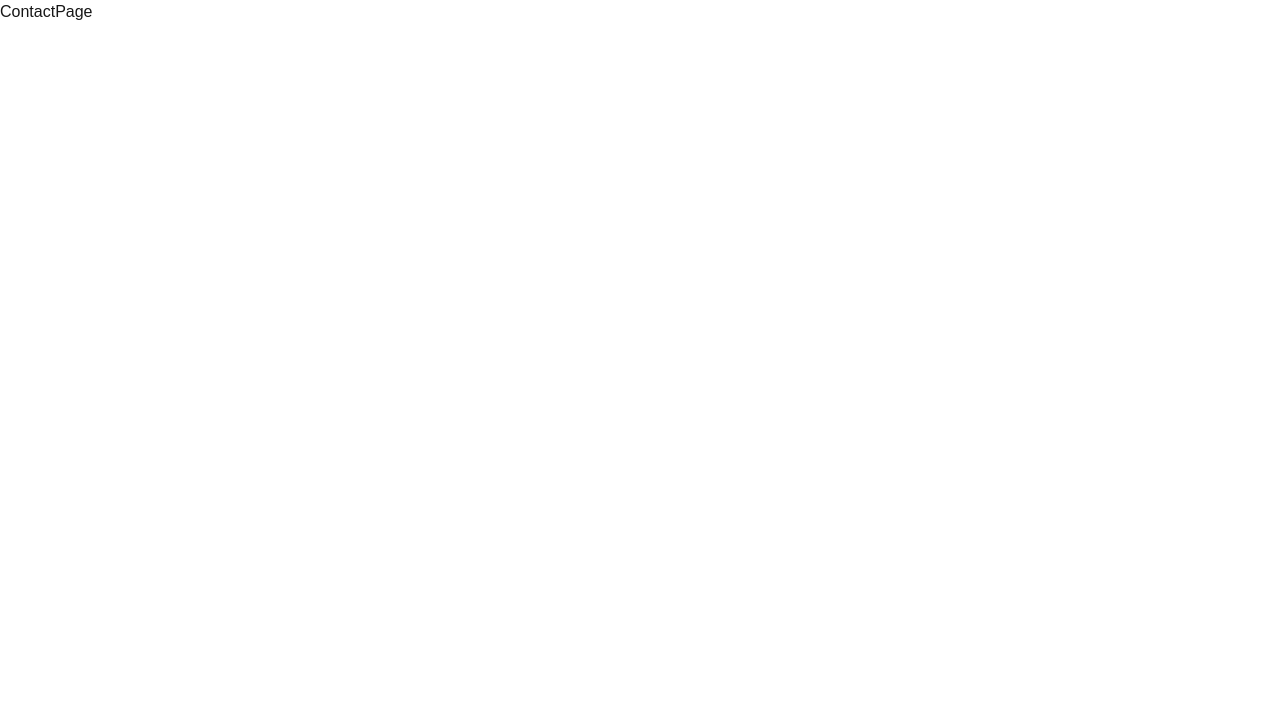
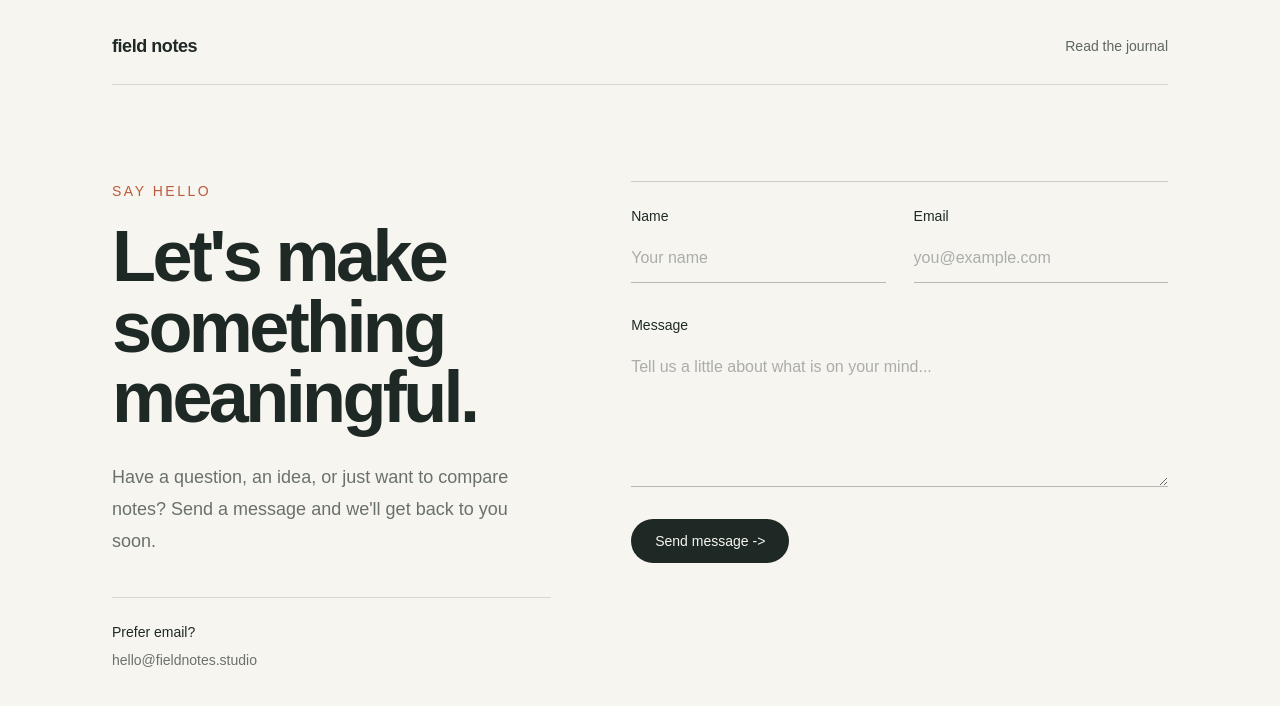
Before and after one commit to Shaurya9935/sample-project, a Next.js app: page /contact in a window 1280 px wide. Shown: the top 706 px of the page. Built offline with nearby package versions, Linux system fonts and the light colour scheme.

Commit message:
Implement ContactPage component with form for user inquiries

```diff
--- a/app/contact/page.tsx
+++ b/app/contact/page.tsx
@@ -1,9 +1,83 @@
-import React from 'react'
+import Link from "next/link"
 
-const ContactPage = () => {
+export default function ContactPage() {
   return (
-    <div>ContactPage</div>
+    <main className="min-h-screen bg-[#f7f5f0] text-[#1e2925]">
+      <div className="mx-auto max-w-6xl px-6 py-8 sm:px-10 lg:px-12">
+        <header className="flex items-center justify-between border-b border-[#1e2925]/15 pb-6">
+          <Link href="/" className="text-lg font-semibold tracking-tight">
+            field notes
+          </Link>
+          <Link
+            href="/blog"
+            className="text-sm text-[#1e2925]/70 transition-colors hover:text-[#1e2925]"
+          >
+            Read the journal
+          </Link>
+        </header>
+
+        <section className="grid gap-14 py-16 md:grid-cols-[0.9fr_1.1fr] md:gap-20 md:py-24">
+          <div>
+            <p className="mb-5 text-sm font-medium uppercase tracking-[0.18em] text-[#bb5a3c]">
+              Say hello
+            </p>
+            <h1 className="max-w-xl text-5xl font-semibold leading-[0.98] tracking-tighter sm:text-7xl">
+              Let&apos;s make something meaningful.
+            </h1>
+            <p className="mt-7 max-w-md text-lg leading-8 text-[#1e2925]/65">
+              Have a question, an idea, or just want to compare notes? Send a message and we&apos;ll get back to you soon.
+            </p>
+            <div className="mt-10 border-t border-[#1e2925]/15 pt-5 text-sm leading-7 text-[#1e2925]/65">
+              <p className="font-medium text-[#1e2925]">Prefer email?</p>
+              <a className="transition-colors hover:text-[#bb5a3c]" href="mailto:hello@fieldnotes.studio">
+                hello@fieldnotes.studio
+              </a>
+            </div>
+          </div>
+
+          <form className="border-t border-[#1e2925]/20 pt-6" action="#" method="post">
+            <div className="grid gap-7 sm:grid-cols-2">
+              <label className="flex flex-col gap-2 text-sm font-medium">
+                Name
+                <input
+                  className="border-b border-[#1e2925]/30 bg-transparent px-0 py-3 text-base font-normal outline-none transition-colors placeholder:text-[#1e2925]/35 focus:border-[#bb5a3c]"
+                  type="text"
+                  name="name"
+                  placeholder="Your name"
+                  autoComplete="name"
+                  required
+                />
+              </label>
+              <label className="flex flex-col gap-2 text-sm font-medium">
+                Email
+                <input
+                  className="border-b border-[#1e2925]/30 bg-transparent px-0 py-3 text-base font-normal outline-none transition-colors placeholder:text-[#1e2925]/35 focus:border-[#bb5a3c]"
+                  type="email"
+                  name="email"
+                  placeholder="you@example.com"
+                  autoComplete="email"
+                  required
+                />
+              </label>
+            </div>
+            <label className="mt-8 flex flex-col gap-2 text-sm font-medium">
+              Message
+              <textarea
+                className="min-h-36 resize-y border-b border-[#1e2925]/30 bg-transparent px-0 py-3 text-base font-normal outline-none transition-colors placeholder:text-[#1e2925]/35 focus:border-[#bb5a3c]"
+                name="message"
+                placeholder="Tell us a little about what is on your mind..."
+                required
+              />
+            </label>
+            <button
+              className="mt-8 rounded-full bg-[#1e2925] px-6 py-3 text-sm font-medium text-[#f7f5f0] transition-colors hover:bg-[#38534a]"
+              type="submit"
+            >
+              Send message <span aria-hidden="true">-&gt;</span>
+            </button>
+          </form>
+        </section>
+      </div>
+    </main>
   )
 }
-
-export default ContactPage
```
